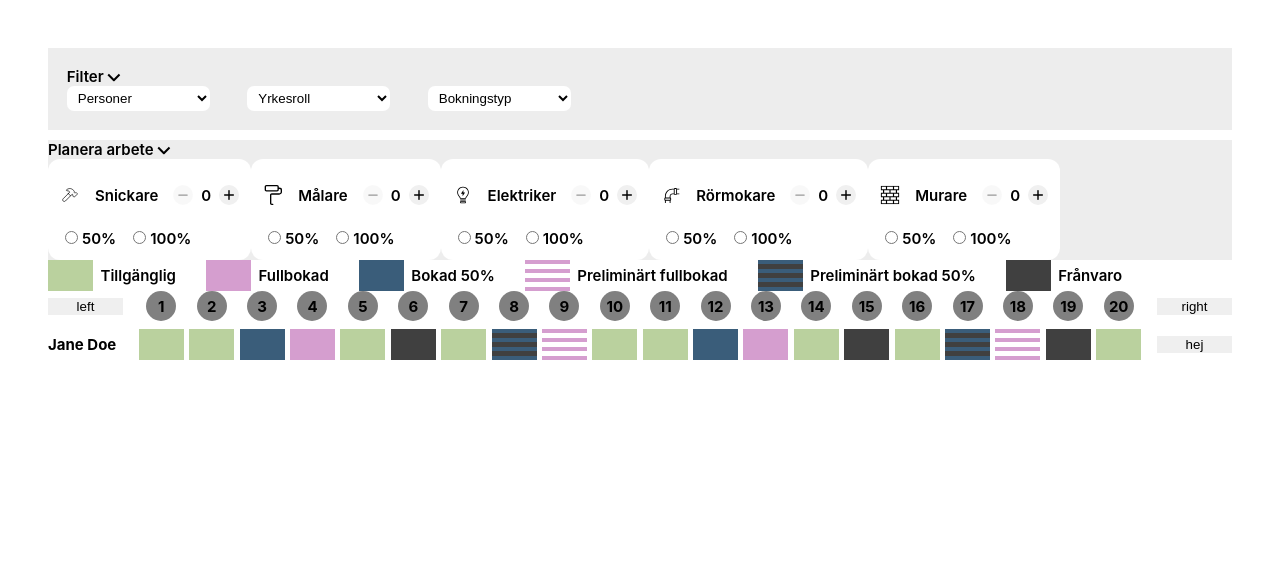
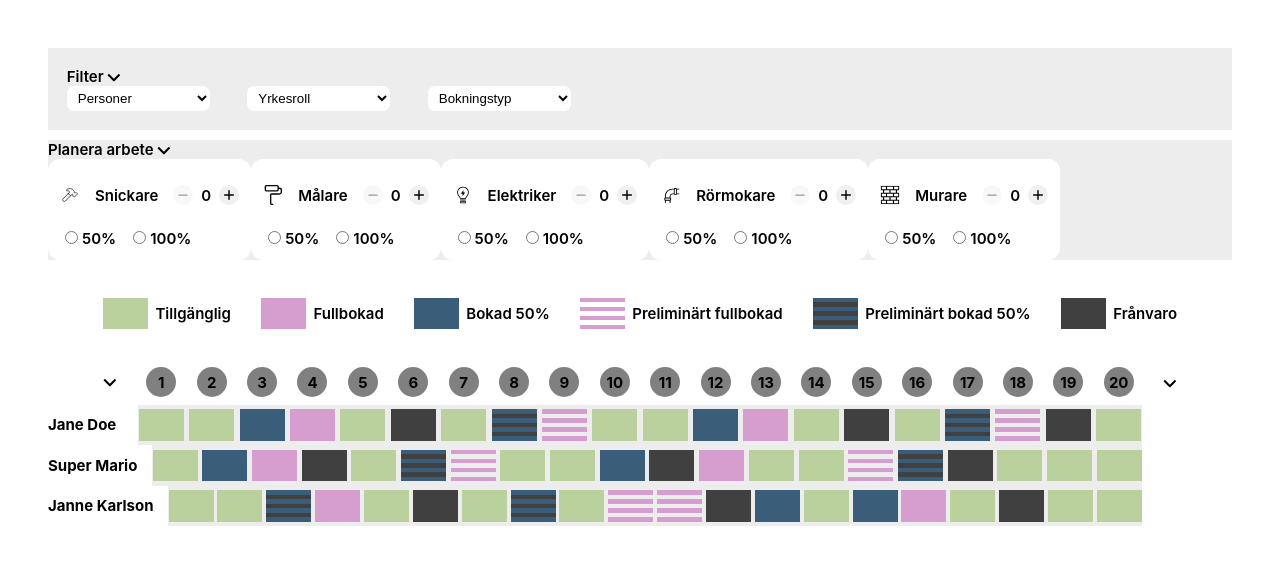
Before and after one commit to xzutv/java-ux-grupp11-ex3, a Vue app: page / in a window 1280 px wide. Shown: the top 564 px of the page. Built offline with nearby package versions, Linux system fonts and the light colour scheme.

Commit message:
further work on the calendar

```diff
--- a/src/App.vue
+++ b/src/App.vue
@@ -35,7 +35,7 @@ import MainView from './components/MainView.vue'
       <Profession img_src="/src/assets/icons/bricks.svg" alt="Mur ikon" label="Murare"/>
     </div>
   </div>
-
+  <br><br>
   <div class="status-legend">
       <div class="legend-item">
         <StatusBox status="available"/>
@@ -62,7 +62,8 @@ import MainView from './components/MainView.vue'
         Frånvaro
       </div>
   </div>
-
+  <br>
+  <br>
   <div>
     <MainView></MainView>
   </div>
@@ -131,6 +132,7 @@ nav {
 }
 
 .status-legend {
+  justify-content: center;
   display: flex;
   gap: 2rem;
 
@@ -150,4 +152,5 @@ nav {
 }
 
 
+
 </style>
--- a/src/components/MainView.vue
+++ b/src/components/MainView.vue
@@ -10,11 +10,19 @@
 <template>
       <div class="calendar-grid">
             <div class="calendar-header">
-                  <button>left</button>
+                  <div class="filler shift-left">
+                        <button>
+                              <img src="../assets/icons/Pil-ned.svg" alt="">
+                        </button>
+                  </div>
                   <div class="dates">
                          <div class="date-cell" v-for="n in 20" :key="'date-' + n">{{ n }}</div>
                   </div>
-                  <button>right</button>
+                  <div class="filler">
+                        <button>
+                              <img src="../assets/icons/Pil-ned.svg" alt="">
+                        </button>
+                  </div>
             </div>
 
             <div class="employee-row">
@@ -43,8 +51,63 @@
                         <StatusBox status="absent" />
                         <StatusBox status="available" />
                   </div>
-                  <button id="invisible">hej</button>
-
+                  <div class="filler"></div>
+            </div>
+            <div class="employee-row">
+                  <div class="employee-name">
+                        Super Mario
+                  </div>
+                  <div class="statuses">
+                        <StatusBox status="available" />
+                        <StatusBox status="half-booked" />
+                        <StatusBox status="full-booked" />
+                        <StatusBox status="absent" />
+                        <StatusBox status="available" />
+                        <StatusBox status="prel-half" />
+                        <StatusBox status="prel-full" />
+                        <StatusBox status="available" />
+                        <StatusBox status="available" />
+                        <StatusBox status="half-booked" />
+                        <StatusBox status="absent" />
+                        <StatusBox status="full-booked" />
+                        <StatusBox status="available" />
+                        <StatusBox status="available" />
+                        <StatusBox status="prel-full" />
+                        <StatusBox status="prel-half" />
+                        <StatusBox status="absent" />
+                        <StatusBox status="available" />
+                        <StatusBox status="available" />
+                        <StatusBox status="available" />
+                  </div>
+                  <div class="filler"></div>
+            </div>
+            <div class="employee-row">
+                  <div class="employee-name">
+                        Janne Karlson
+                  </div>
+                  <div class="statuses">
+                        <StatusBox status="available" />
+                        <StatusBox status="available" />
+                        <StatusBox status="prel-half" />
+                        <StatusBox status="full-booked" />
+                        <StatusBox status="available" />
+                        <StatusBox status="absent" />
+                        <StatusBox status="available" />
+                        <StatusBox status="prel-half" />
+                        <StatusBox status="available" />
+                        <StatusBox status="prel-full" />
+                        <StatusBox status="prel-full" />
+                        <StatusBox status="absent" />
+                        <StatusBox status="half-booked" />
+                        <StatusBox status="available" />
+                        <StatusBox status="half-booked" />
+                        <StatusBox status="full-booked" />
+                        <StatusBox status="available" />
+                        <StatusBox status="absent" />
+                        <StatusBox status="available" />
+                        <StatusBox status="available" />
+                  </div>
+                  <div class="filler"></div>
             </div>
 
 
@@ -52,11 +115,14 @@
 </template>
 
 <style scoped>
+
       button {
-            width: 5rem;
             border: 0;
+            background-color: white;
+            cursor: pointer;
       }
-s
+
+
 
 
       .calendar {
@@ -68,9 +134,6 @@ s
             grid-column: span 22;
       }
 
-      .dates {
-            grid-column: auto;
-      }
       .calendar-header {
             display: flex;
             align-items: center;
@@ -102,10 +165,11 @@ s
             display: flex;
             align-items: center;
             gap: 1rem;
+
       }
 
       .employee-name {
-            width: 5rem;
+            min-width: 5rem;
             font-weight: bold;
       }
 
@@ -115,5 +179,16 @@ s
             gap: 0.25rem;
             flex: 1;
             justify-items: center;
+            padding: .3rem 0rem;
+            background-color: #EDEDED;
+      }
+      .filler {
+            min-width: 5rem;
+            background-color: white;
+      }
+
+      .shift-left{
+            display: flex;
+            justify-content: flex-end;
       }
 </style>
```
